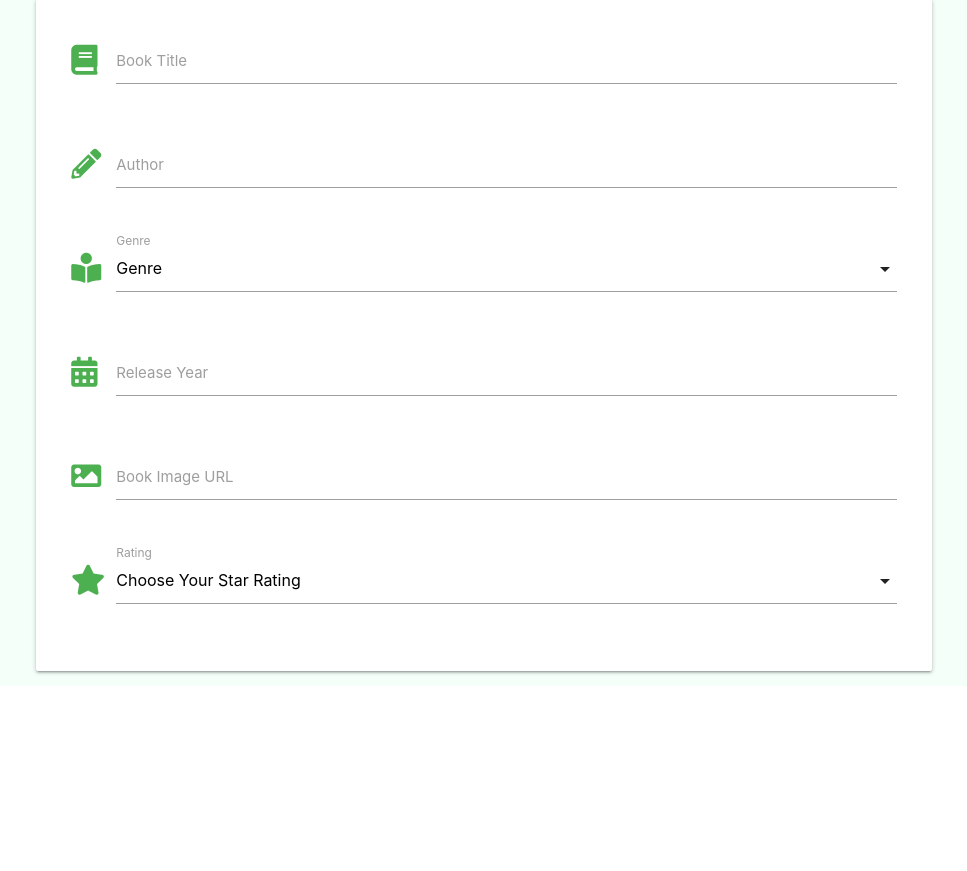
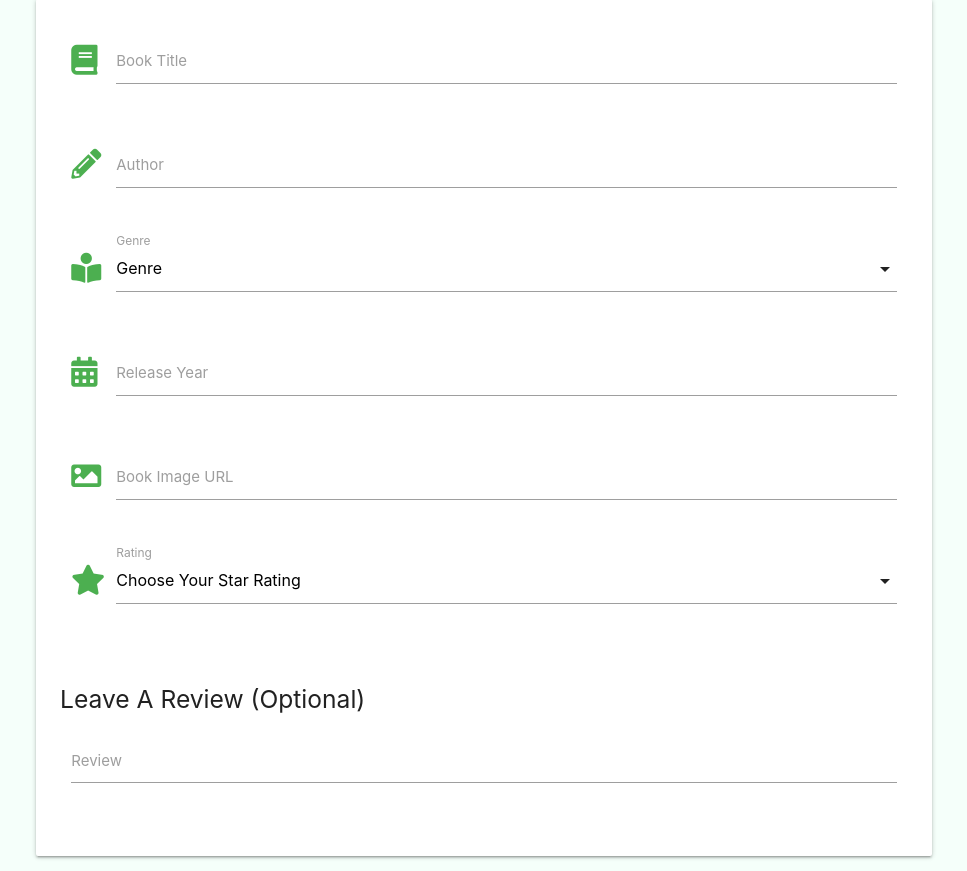
Before and after one commit to taybro23/Read-It-MS3, a Flask app: page /add-book in a window 1280 px wide. Shown: the part 160-1031 px from the top of the page, without its empty margins (156-1123 px from the left). Before the commit the page ends 836 px from the top, so only its background shows below. Run offline with Flask 2, Linux system fonts and the light colour scheme; data that the repository does not hold is empty; some libraries are stand-ins or nearby versions.

Commit message:
Added optional review text area and initialization.

```diff
--- a/static/js/script.js
+++ b/static/js/script.js
@@ -1,6 +1,7 @@
 $(document).ready(function(){
     $('.sidenav').sidenav();
     $('select').formSelect();
+    $('input#input_text, textarea#review').characterCounter();
     $('.btn-large').hover(
         function(){
             $(this).removeClass("green", "accent-4")
--- a/templates/add-book.html
+++ b/templates/add-book.html
@@ -69,6 +69,14 @@
                     <label for="rating">Rating</label>
                 </div>
             </div>
+            <br>
+            <div class="row">
+                <h5>Leave A Review (Optional)</h5>
+                <div class="input-field col s12">
+                    <textarea id="review" name="review" class="materialize-textarea" data-length="120"></textarea>
+                    <label for="review">Review</label>
+                </div>
+            </div>
         </form>
     </div>
 
```
